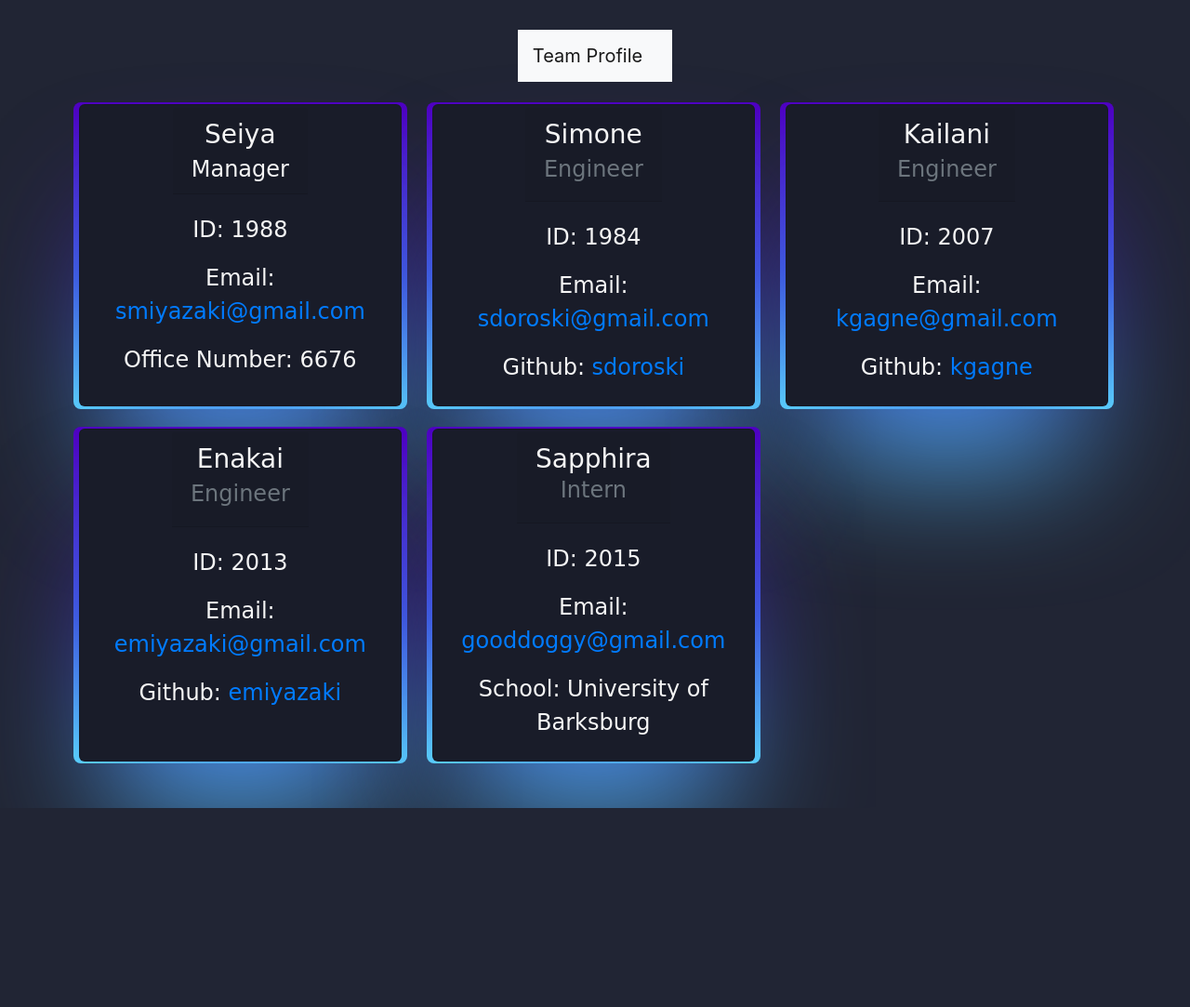
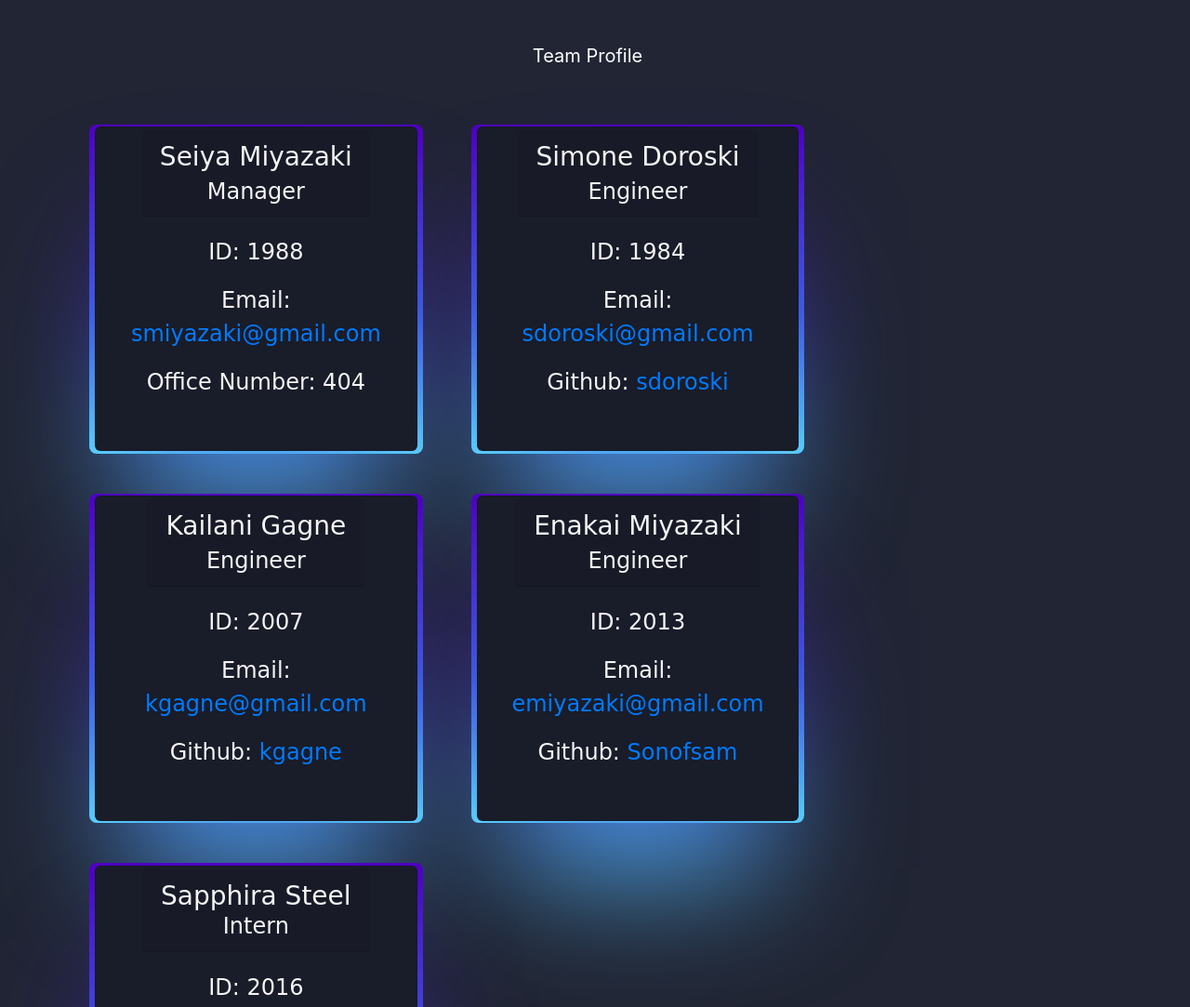
Before and after one commit to samiyazaki/The-Dream-Team-Generator, a plain HTML site: page dist/index.html in a window 1280 px wide. Shown: the top 1083 px of the page at 93% size. Before the commit the page ends 869 px from the top, so only its background shows below. Drawn offline with nearby package versions, Linux system fonts and the light colour scheme.

Commit message:
Fixing spacing for the generated cards

```diff
--- a/dist/index.html
+++ b/dist/index.html
@@ -10,8 +10,8 @@
         </head>
     <body>
         <header>
-            <nav class="navbar navbar-expand-lg navbar-light bg-light">
-                <a class="navbar-brand" href="#">Team Profile</a>
+            <nav class="navbar">
+                <div class="navbar-brand">Team Profile</a>
             </nav>
         </header>
         <main>
@@ -19,25 +19,25 @@
                 <div class="row">
                     <!--Team Cards-->
 
-    <div class="col-4 mt-4">
+    <div class="col- m-2 p-2 mt-4">
         <div class="card h-100 manager">
             <div class="card-header">
-                <h3 class = "card-title">Seiya</h3>
+                <h3 class = "card-title">Seiya Miyazaki</h3>
                 <h4 class = "card-subtitle">Manager</h4>
             </div>
             <div class="card-body">
                 <p class="card-text">ID: 1988</p>
                 <p class="card-text">Email: <a href="mailto:smiyazaki@gmail.com">smiyazaki@gmail.com</a></p>
-                <p class="card-text">Office Number: 6676</p>
+                <p class="card-text">Office Number: 404</p>
             </div>
         </div>
     </div>
 
-    <div class="col-4 mt-4">
+    <div class="col- m-2 p-2 mt-4">
     <div class="card h-100">
         <div class="card-header">
-            <h3 class="card-title">Simone</h3>
-            <h4 class="card-subtitle mb-2 text-muted">Engineer</h4>
+            <h3 class="card-title">Simone Doroski</h3>
+            <h4 class="card-subtitle">Engineer</h4>
         </div>
         <div class="card-body">
             <p class="card-text">ID: 1984</p>
@@ -47,11 +47,11 @@
     </div>
 </div>
 
-    <div class="col-4 mt-4">
+    <div class="col- m-2 p-2 mt-4">
     <div class="card h-100">
         <div class="card-header">
-            <h3 class="card-title">Kailani</h3>
-            <h4 class="card-subtitle mb-2 text-muted">Engineer</h4>
+            <h3 class="card-title">Kailani Gagne</h3>
+            <h4 class="card-subtitle">Engineer</h4>
         </div>
         <div class="card-body">
             <p class="card-text">ID: 2007</p>
@@ -61,29 +61,29 @@
     </div>
 </div>
 
-    <div class="col-4 mt-4">
+    <div class="col- m-2 p-2 mt-4">
     <div class="card h-100">
         <div class="card-header">
-            <h3 class="card-title">Enakai</h3>
-            <h4 class="card-subtitle mb-2 text-muted">Engineer</h4>
+            <h3 class="card-title">Enakai Miyazaki</h3>
+            <h4 class="card-subtitle">Engineer</h4>
         </div>
         <div class="card-body">
             <p class="card-text">ID: 2013</p>
             <p class="card-text">Email: <a href="mailto:emiyazaki@gmail.com">emiyazaki@gmail.com</a></p>
-            <p class="card-text">Github: <a href="https://github.com/emiyazaki">emiyazaki</a></p>
+            <p class="card-text">Github: <a href="https://github.com/Sonofsam">Sonofsam</a></p>
         </div>
     </div>
 </div>
 
-    <div class="col-md-4 mt-4">
+    <div class="col- m-2 p-2 mt-4">
         <div class="card h-100">
             <div class="card-header text-center">
-                <h3>Sapphira</h3>
-                <h4 class="card-subtitle mb-2 text-muted">Intern</h4> </div>
+                <h3>Sapphira Steel</h3>
+                <h4 class="card-subtitle">Intern</h4> </div>
                 <div class="card-body">
-                <p class="card-text text-center">ID: 2015</p>
-                <p class="card-text text-center">Email: <a href="mailto:gooddoggy@gmail.com">gooddoggy@gmail.com</a></p>
-                <p class="card-text text-center">School: University of Barksburg</p>
+                <p class="card-text">ID: 2016</p>
+                <p class="card-text">Email: <a href="mailto:Goodgirl@dogmail.com">Goodgirl@dogmail.com</a></p>
+                <p class="card-text">School: University of Barksfield</p>
             </div>
     </div>
 </div>
--- a/dist/style.css
+++ b/dist/style.css
@@ -20,8 +20,12 @@
     padding-bottom: 2rem;
     box-sizing: border-box;
   }
-
-
+/*
+  .card-container {
+    display: flex;
+    flex-wrap: wrap;
+    justify-content: center;
+  } */
   .card {
     background: #191c29;
     width: var(--card-width);
@@ -37,6 +41,8 @@
     color: whitesmoke;
     cursor: pointer;
     font-family: cursive;
+    margin: 1rem;
+    flex: 1 0 20%;
   }
 
   .card:hover {
@@ -96,6 +102,7 @@
   .navbar {
     justify-content: center;
     width: 100%;
+    color:#ffffff
   }
 
 /*
```
Also changed, not shown: index.js (+103 -93 lines), src/generateHTML.js (+3 -9 lines).
